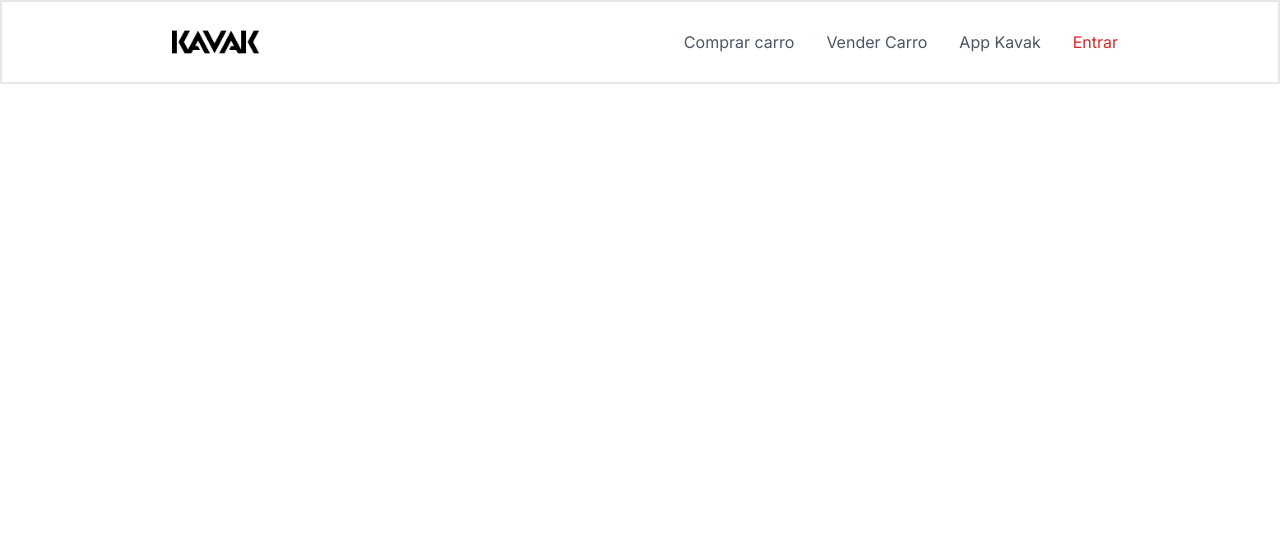
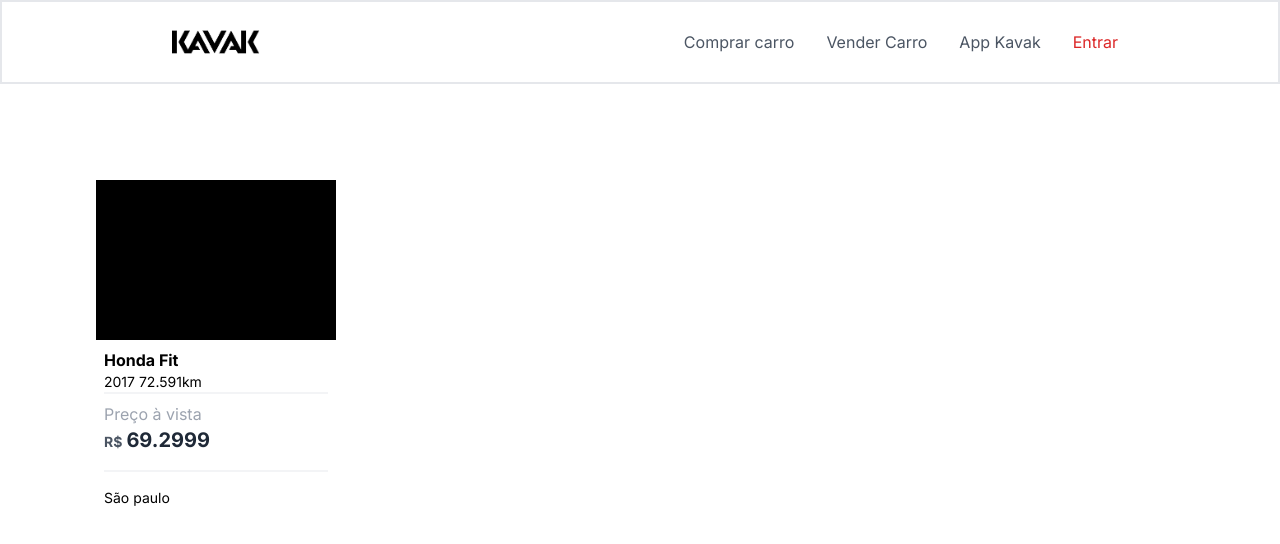
Before and after one commit to 87tawanzinho/Desafio-Kavak, a Next.js app: page / in a window 1280 px wide. Shown: the top 544 px of the page. Built offline with nearby package versions, Linux system fonts and the light colour scheme.

Commit message:
estrutura home page

```diff
--- a/app/Login/page.tsx
+++ b/app/Login/page.tsx
@@ -26,7 +26,7 @@
         alt="Img-Car"
       />
 
-      <div className="flex flex-col items-center w-full mt-40 gap-2">
+      <div className="flex flex-col items-center w-screen mt-40 gap-2">
         <p className="text-2xl font-bold">Iniciar sessão</p>
         <p className="text-gray-300 text-xs">E-mail: "123" password: "123"</p>
         <input
--- /dev/null
+++ b/app/components/MainSection.tsx
@@ -0,0 +1,20 @@
+export default function Mainsection() {
+  return (
+    <main className="flex flex-col lg:flex-row p-0 lg:p-24 gap-8">
+      <div>
+        <div className="w-screen lg:w-60 h-96 lg:h-40 bg-black"></div>
+        <div className="p-2">
+          <p className="font-bold">Honda Fit</p>
+          <p className="text-sm border-b-2 border-gray-100">2017 72.591km</p>
+          <p className="mt-2 text-gray-400">Preço à vista</p>
+          <p className="font-bold text-xl text-gray-800">
+            <span className="text-sm text-gray-600 mr-1">R$</span>69.2999
+          </p>
+          <p className=" mt-4 border-t-2 pt-4 border-gray-100 text-sm">
+            São paulo
+          </p>
+        </div>
+      </div>
+    </main>
+  );
+}
--- a/app/page.tsx
+++ b/app/page.tsx
@@ -1,3 +1,9 @@
+import Mainsection from "./components/MainSection";
+
 export default function Home() {
-  return <main></main>;
+  return (
+    <div>
+      <Mainsection />
+    </div>
+  );
 }
```
